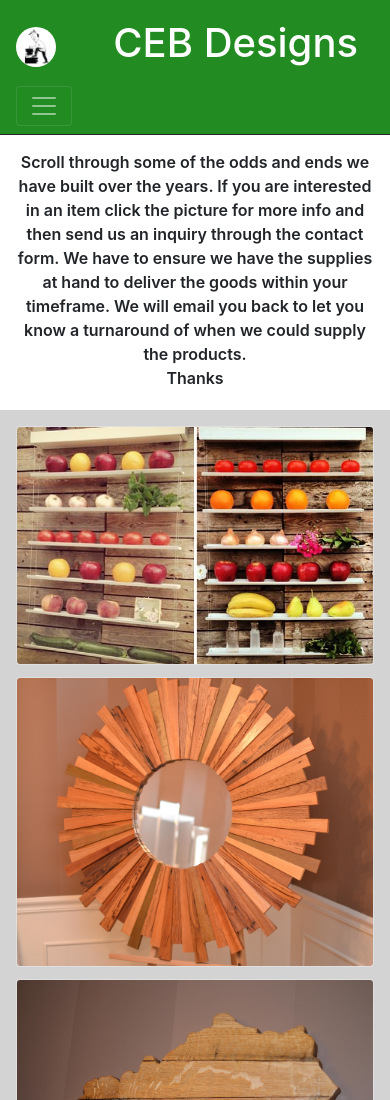
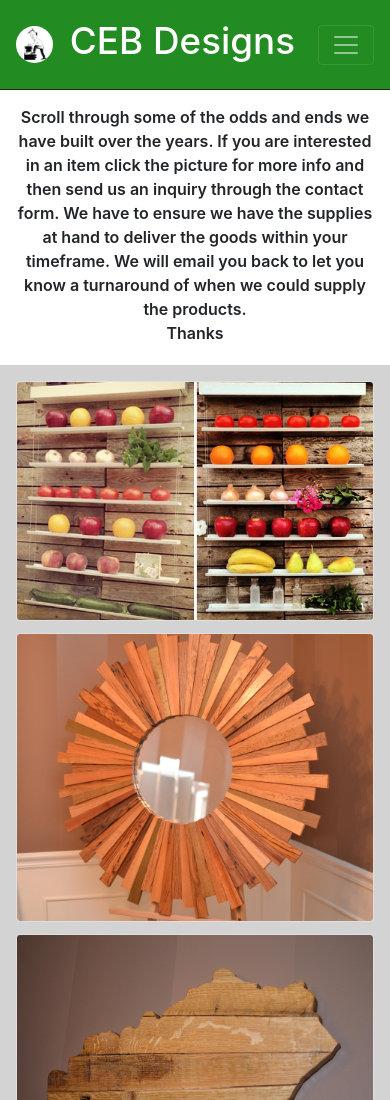
Before and after one commit to kyleb740/cebDesigns, a plain HTML site: page shop.html in a window 390 px wide. Shown: the top 1100 px of the page. Drawn offline with nearby package versions, Linux system fonts and the light colour scheme.

Commit message:
fixed nav for mobile

```diff
--- a/css/contactstyle.css
+++ b/css/contactstyle.css
@@ -33,7 +33,7 @@ nav {
 }
 
 .navbar-brand {
-  font-size: 2.5rem;
+  font-size: 2.3rem;
 }
 
 .main-content {
@@ -45,9 +45,9 @@ nav {
 /*===== Img Styles ====*/
 
 .icon {
-  width: 2.5rem;
-  height: 2.5rem;
-  margin-right: 15px;
+  width: 2.3rem;
+  height: 2.3rem;
+  margin-right: 10px;
 }
 
 /*==== Form Styles ====*/
--- a/css/portstyle.css
+++ b/css/portstyle.css
@@ -33,7 +33,7 @@ nav {
 }
 
 .navbar-brand {
-  font-size: 2.5rem;
+  font-size: 2.3rem;
 }
 
 .main-content {
@@ -77,7 +77,7 @@ nav {
 }
 
 .icon {
-  width: 2.5rem;
-  height: 2.5rem;
-  margin-right: 15px;
+  width: 2.3rem;
+  height: 2.3rem;
+  margin-right: 10px;
 }
--- a/css/shopstyle.css
+++ b/css/shopstyle.css
@@ -33,7 +33,7 @@ nav {
 }
 
 .navbar-brand {
-  font-size: 2.5rem;
+  font-size: 2.3rem;
 }
 
 .main-content {
@@ -59,9 +59,9 @@ nav {
 /*===== Img Styles ====*/
 
 .icon {
-  width: 2.5rem;
-  height: 2.5rem;
-  margin-right: 15px;
+  width: 2.3rem;
+  height: 2.3rem;
+  margin-right: 10px;
 }
 
 /*====== Modal Styles ====+/
```
